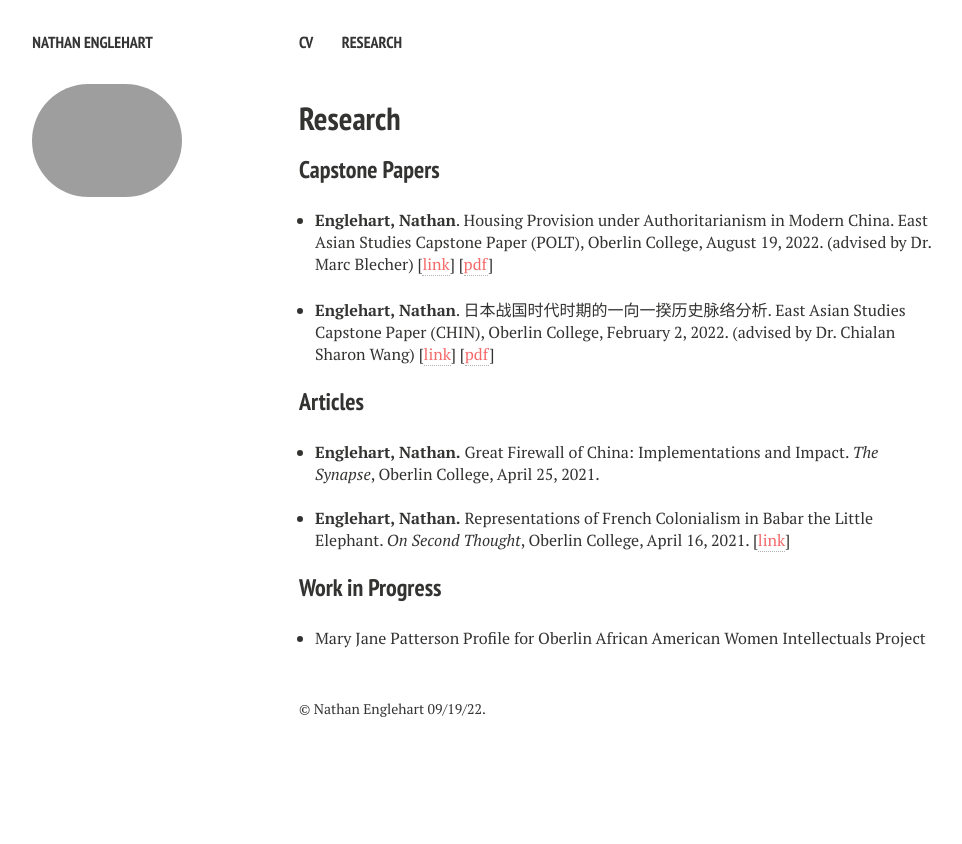
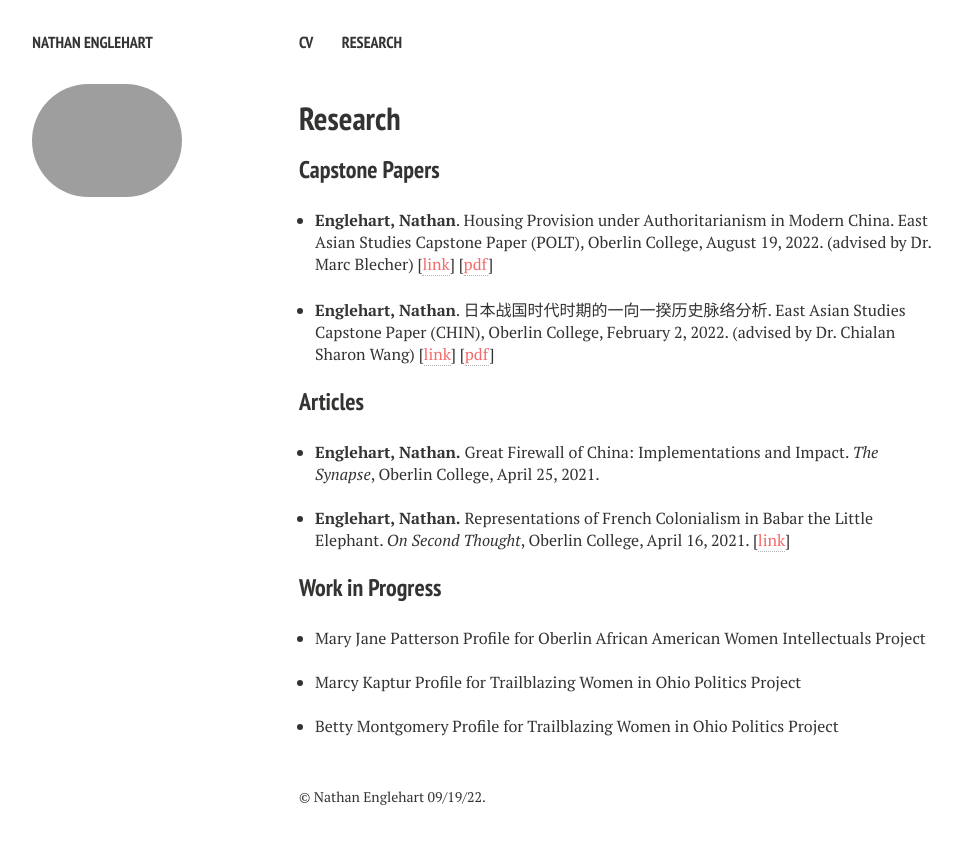
Before and after one commit to nathanenglehart/nathanenglehart.github.io, a Jekyll site: the page built from research.md, in a window 1280 px wide. Shown: the top 844 px of the page, without its empty margins (21-983 px from the left). Built offline with Jekyll 4.4.1, drawn with Linux system fonts in a browser that asks for light colours; nearby versions of some CDN libraries.

Commit message:
added add. forthcomigns

```diff
--- a/research.md
+++ b/research.md
@@ -41,5 +41,13 @@ comments: false
     <li>
       Mary Jane Patterson Profile for Oberlin African American Women Intellectuals Project
     </li>
+    <br>
+    <li>
+      Marcy Kaptur Profile for Trailblazing Women in Ohio Politics Project
+    </li>
+    <br>
+    <li>
+      Betty Montgomery Profile for Trailblazing Women in Ohio Politics Project
+    </li>
   </ul>
 </div>
```
